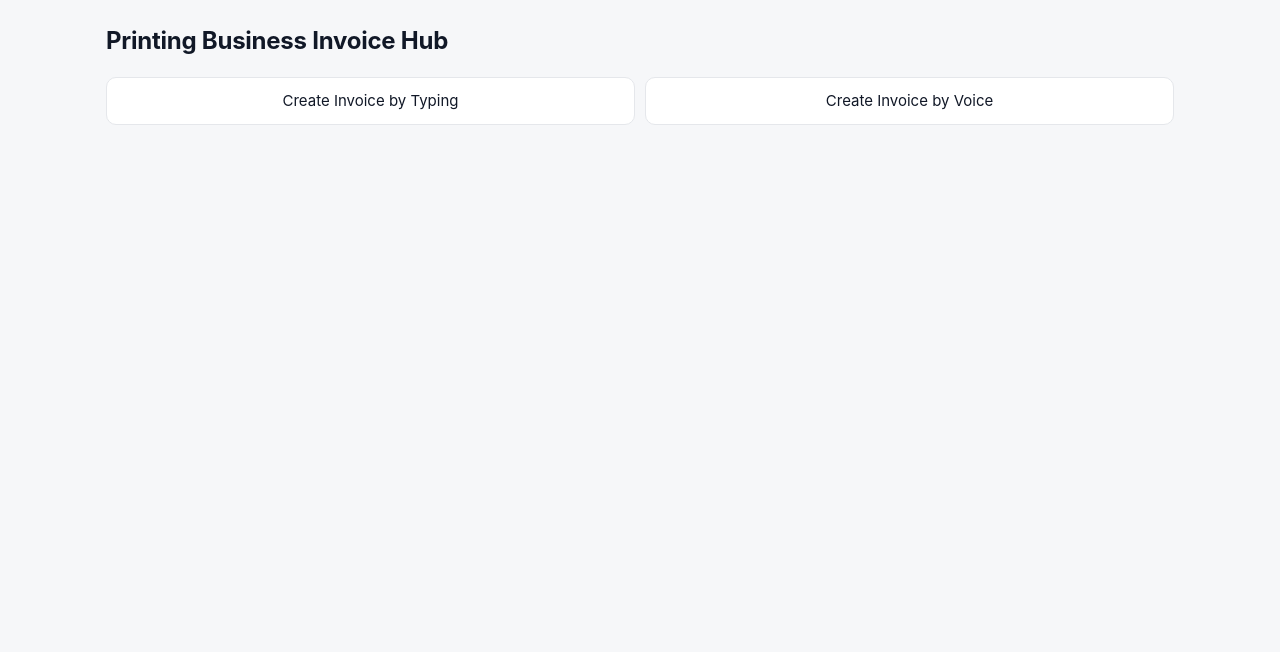
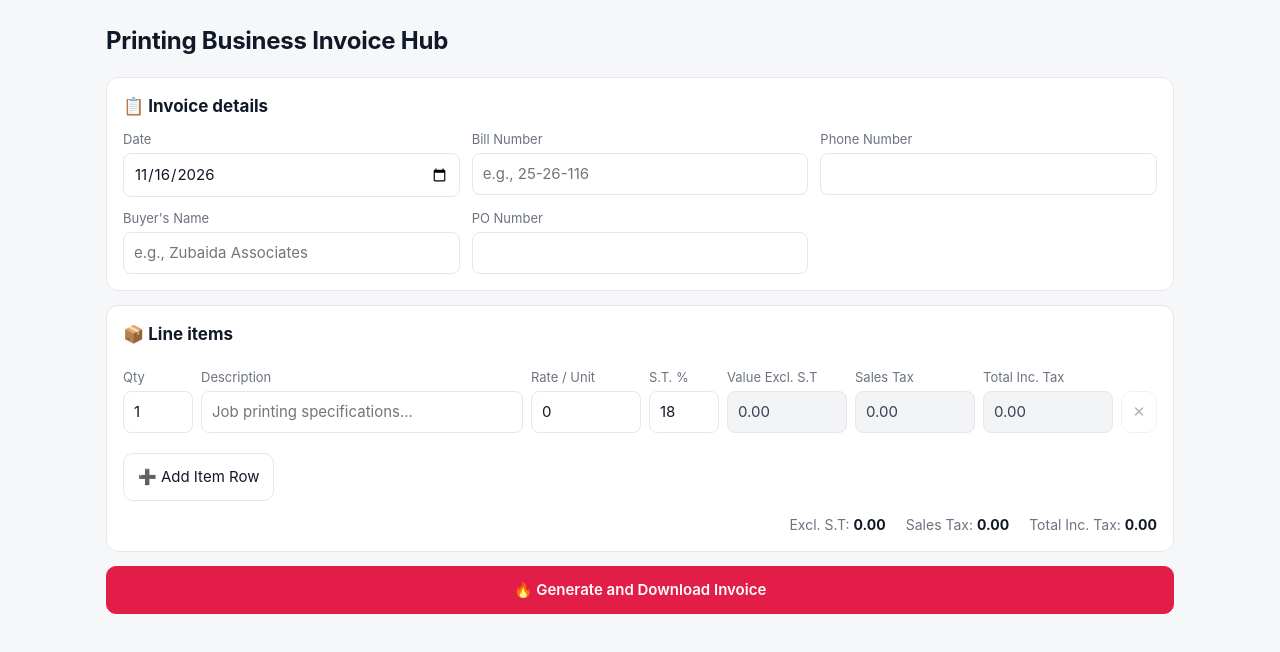
Before and after one commit to mhumzawan/MS-Invoice-Generator, a plain HTML site: page public/index.html in a window 1280 px wide. Drawn offline with Linux system fonts and the light colour scheme.

Commit message:
Hide voice mode behind VOICE_ENABLED flag (off by default)
Voice code and the Netlify function stay in the repo; the page now opens
straight into the typing form.

Co-Authored-By: Claude Opus 5.5 <noreply@anthropic.com>
Claude-Session: https://claude.ai/code/session_01ABtE59sMRTdcHBip3GmdUQ

```diff
--- a/public/index.html
+++ b/public/index.html
@@ -111,6 +111,10 @@
 <script src="invoice-pdf.js"></script>
 <script>
 (function () {
+  // Voice mode is switched off. Set to true to bring back the "Create Invoice by Voice" option
+  // (it also needs GEMINI_API_KEY set on Netlify).
+  const VOICE_ENABLED = false;
+
   const $ = (id) => document.getElementById(id);
   const fmt = InvoicePdf.fmt;
   let rows = [{ qty: 1, desc: '', price: 0, st: 18 }];
@@ -124,6 +128,11 @@
   }
   $('btnTyping').onclick = () => { $('fromVoice').classList.add('hidden'); setMode('typing'); };
   $('btnVoice').onclick = () => setMode('voice');
+  if (!VOICE_ENABLED) {
+    setMode('typing');
+    document.querySelector('.modes').remove();
+    $('voice').remove();
+  }
 
   // ---------- typing form ----------
   function todayISO() {
@@ -205,6 +214,7 @@
   };
 
   // ---------- voice ----------
+  if (!VOICE_ENABLED) return;
   let recorder = null, chunks = [], wavB64 = null, timer = null, started = 0;
   const MAX_SECONDS = 180;
 
```
Also changed, not shown: 1 other file.
